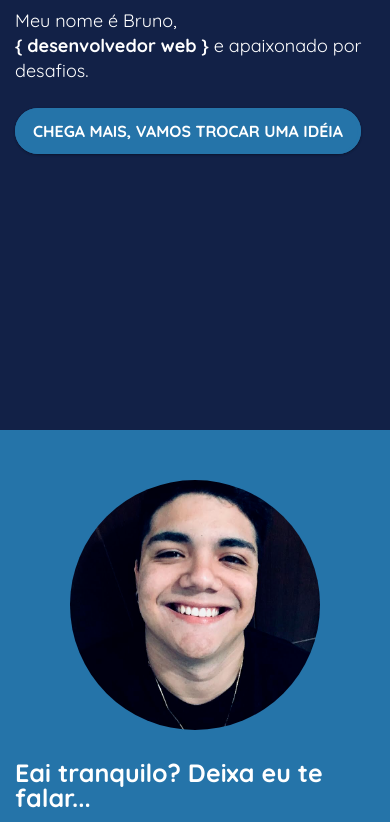
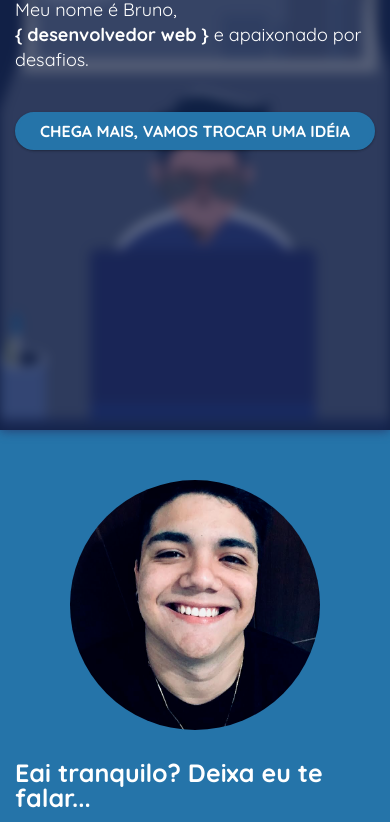
Before and after one commit to brunomaarts/portfolio, a website: page index.html in a window 390 px wide. Shown: the part 414-1236 px from the top of the page. Drawn offline with nearby package versions, Linux system fonts and the light colour scheme.

Commit message:
more changes

```diff
--- a/index.html
+++ b/index.html
@@ -64,9 +64,11 @@
 	<div class="warpper" id="inicio">
 		<main>
 			<section class="landpage">
+				<div class="bg-landig" style="background-image: url(/img/bruno-gif.gif);"></div>
+				<div class="content-land">
 					<div class="container">
 						<div class="row align-items-center">
-						<div class="col-md-6 title-land">
+							<div class="col-lg-6 title-land">
 								<div class="content-title">
 									<h1>Oi, <br> tudo bem?</h1>
 									<p>Meu nome é Bruno,</p>
@@ -74,8 +76,9 @@
 								</div>
 								<a class="contact-buttom" href="#sobre-mim">Chega mais, vamos trocar uma idéia</a>
 							</div>
-						<div class="col-md-6 col-img">
+							<div class="col-lg-6 col-img">
 								<img src="img/bruno-gif.gif" alt="Eu mesmo, Bruno Ricardo. Famoso BR">
+							</div>
 						</div>
 					</div>
 				</div>
--- a/sass/templates/_home.sass
+++ b/sass/templates/_home.sass
@@ -10,6 +10,31 @@
 		width: 100%
 		display: block
 		margin: 0px auto
+
+	.bg-landig
+		background-size: cover
+		background-position: center
+		background-repeat: no-repeat
+		background-attachment: fixed
+		filter: blur(6px)
+		position: absolute
+		top: 0px
+		right: 0px
+		width: 100%
+		height: 100vh
+		@media screen and (min-width: $tablet)
+			display: none
+
+	.content-land
+		background-color: rgba($azul-ceu, 0.60)
+		position: absolute
+		top: 0px
+		right: 0px
+		width: 100%
+		height: 100vh
+		display: flex
+		justify-content: center
+		align-items: center
 
 	.title-land
 		.content-title
@@ -29,9 +54,18 @@
 				line-height: 25px
 				strong
 					font-weight: bold
+		a
+			@media screen and (max-width: $celular)
+				display: flex
+				flex-wrap: wrap
+				line-height: 22px
+				justify-content: center
+				text-align: center
+				padding: 5px 15px
+
 	.col-img
 		display: none
-		@media screen and (min-width: $celular)
+		@media screen and (min-width: $tablet)
 			display: block
 
 .habilites
@@ -51,6 +85,7 @@
 	a
 		width: 193px
 		margin: 30px auto 0px auto
+
 	.card-deck
 		@media screen and (min-width: $tablet)
 			margin: 0px auto
```
Also changed, not shown: css/geral.css. Lines whose indentation alone changed are shown as unchanged.
